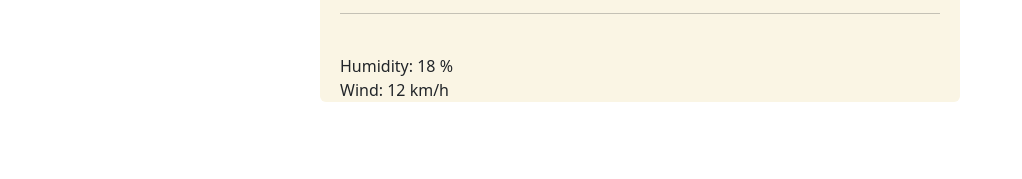
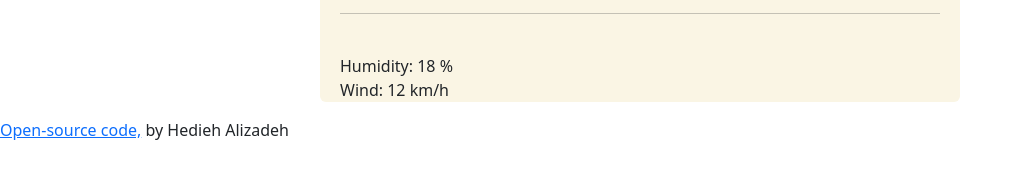
Before and after one commit to Hedi-alz/my-app, a plain HTML site: page index.html in a window 1280 px wide. Shown: the part 347-526 px from the top of the page, without its empty margins (0-1022 px from the left). Drawn offline with nearby package versions, Linux system fonts and the light colour scheme; a web font is replaced by a local one.

Commit message:
added a link

```diff
--- a/index.html
+++ b/index.html
@@ -58,6 +58,9 @@
         </div>
       </div>
     </div>
+     <div class="git">
+      <a href="https://github.com/Hedi-alz/my-app" target="_blank">Open-source code,</a> by Hedieh Alizadeh
+    </div>
     <script src="index.js"></script>
   </body>
 </html>
```
